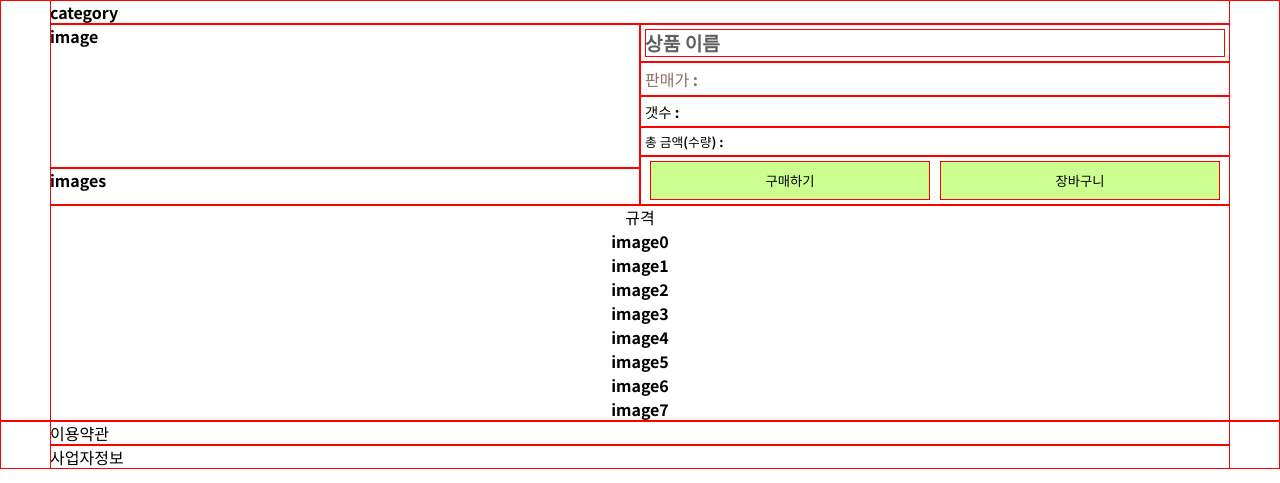
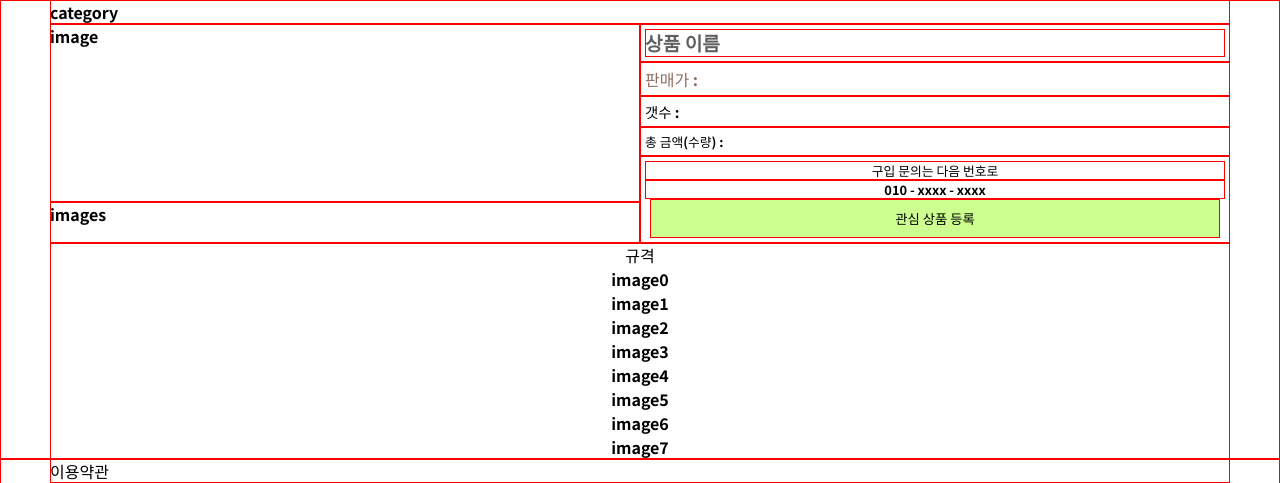
Before and after one commit to dodo0211/Project_greenRecycle, a PHP site: page /project_greenrecycle/product/product.php in a window 1280 px wide. Shown: the part 72-555 px from the top of the page. Run offline with PHP 8.4, Linux system fonts and the light colour scheme; some libraries are stand-ins or nearby versions.

Commit message:
제품 영역 화면 수정

```diff
--- a/product/product.php
+++ b/product/product.php
@@ -39,10 +39,10 @@
                     <!-- <div id="product_category">3</div> -->
                     <div id="product_inventory">갯수 : </div>
                     <div id="order_total">총 금액(수량) : </div>
-                    <div id="order_buttons">
-                        <button>구매하기</button>
-                        <button>장바구니</button>
-                        <!-- <button></button> -->
+                    <div id="order">
+                        <p>구입 문의는 다음 번호로</p>
+                        <p> 010 - xxxx - xxxx </p>
+                        <button>관심 상품 등록</button>
                     </div>
                 </span>
             </div>
--- a/product/style/product.css
+++ b/product/style/product.css
@@ -56,13 +56,13 @@ main > section:first-child > div:nth-child(2) > span:nth-child(2) > div {
   font-size: 0.9em;
 }
 
-#order_buttons {
+#order {
   display: flex;
-  /* justify-content: space-around; */
-  align-items: center;
+  flex-direction: column;
+  text-align: center;
 }
 
-#order_buttons > button {
+#order > button {
   background: #ccff90;
   padding: 10px 0px;
   margin: 0px 5px;
@@ -71,7 +71,7 @@ main > section:first-child > div:nth-child(2) > span:nth-child(2) > div {
   border: 0px;
 }
 
-#order_buttons > button:hover {
+#order > button:hover {
   background: #99cc60;
   color: #f5f5f5;
 }
```
